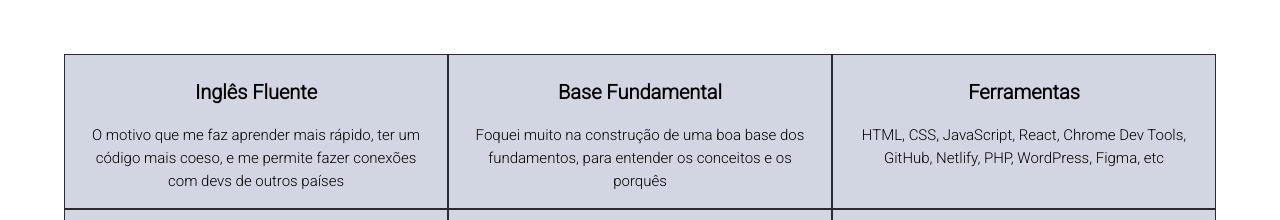
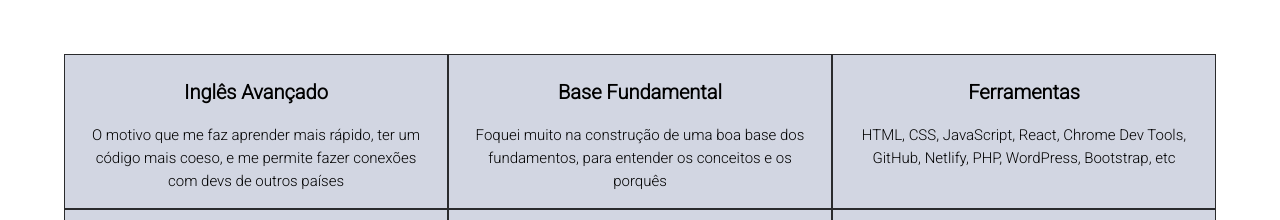
Before and after one commit to catetefelipe/ReactJS---felipecatete.com, a React (Create React App) app: page / in a window 1280 px wide. Shown: the part 817-1037 px from the top of the page. Built offline with nearby package versions, Linux system fonts and the light colour scheme.

Commit message:
Add files via upload

```diff
--- a/src/Components/Skills.js
+++ b/src/Components/Skills.js
@@ -9,7 +9,7 @@
             <h2>Habilidades</h2>
             <div className="grid_container">
                 <div className="grid_item i_1">
-                    <h3>Inglês Fluente</h3>
+                    <h3>Inglês Avançado</h3>
                     <p>O motivo que me faz aprender mais rápido, ter um código mais coeso, e me permite fazer conexões com devs de outros países</p>
                 </div>
                 <div className="grid_item i_2">
@@ -18,7 +18,7 @@
                 </div>
                 <div className="grid_item i_3">
                     <h3>Ferramentas</h3>
-                    <p>HTML, CSS, JavaScript, React, Chrome Dev Tools, GitHub, Netlify, PHP, WordPress, Figma, etc</p>
+                    <p>HTML, CSS, JavaScript, React, Chrome Dev Tools, GitHub, Netlify, PHP, WordPress, Bootstrap, etc</p>
                 </div>
                 <div className="grid_item i_4">
                     <h3>UI/UX</h3>
```
